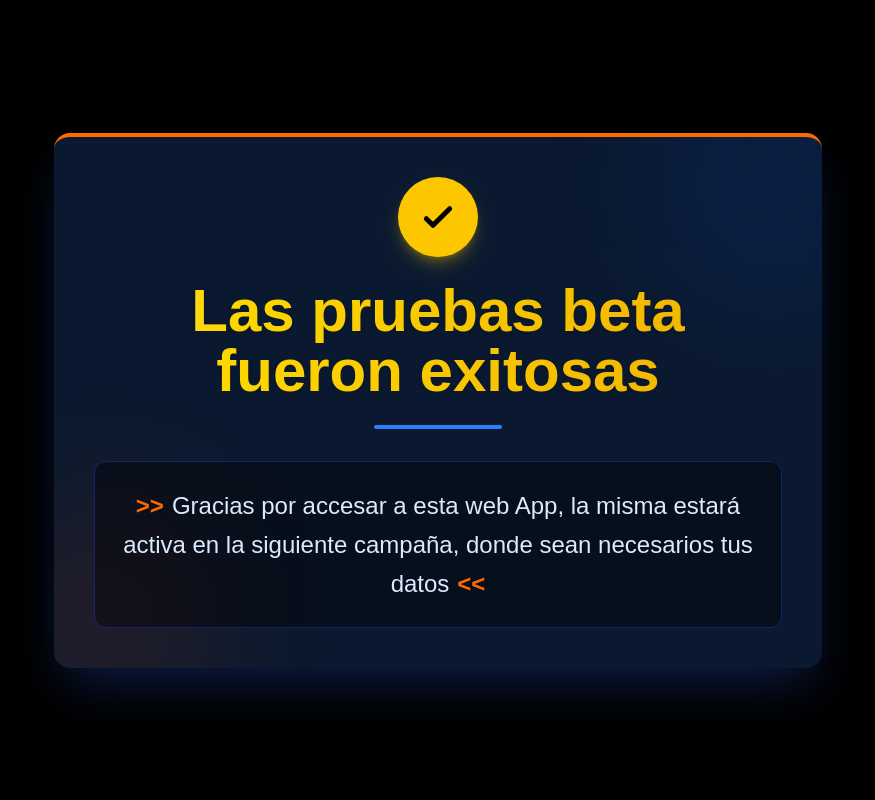
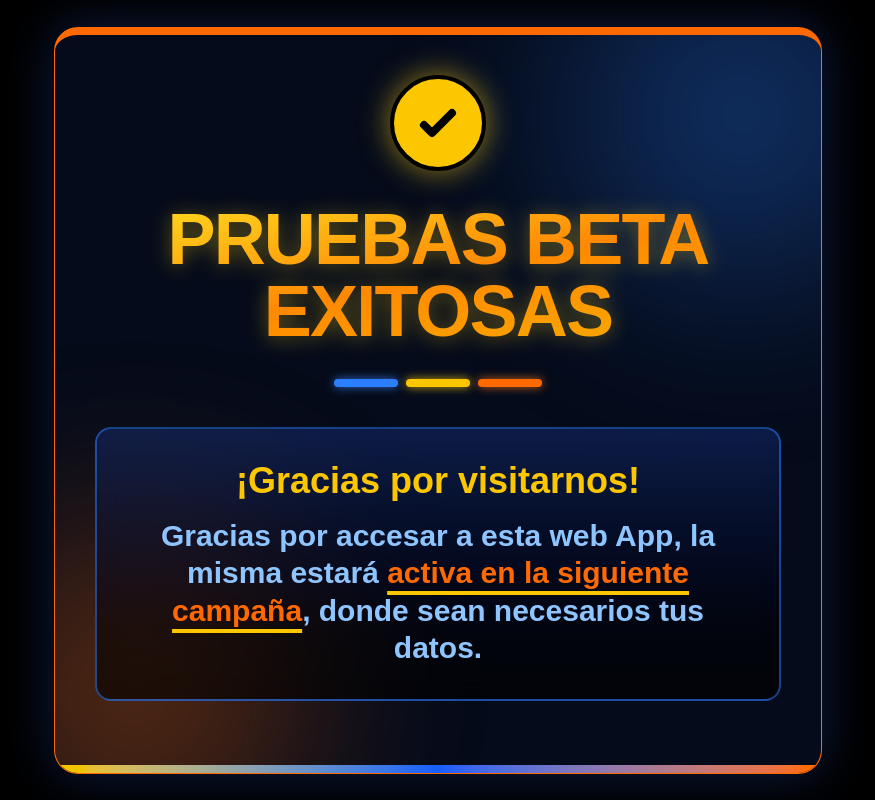
Before and after one commit to leo2166/infoget, a Next.js app: page / in a window 1280 px wide. Shown: the whole page, without its empty margins (202-1077 px from the left). Built offline with nearby package versions, Linux system fonts and the light colour scheme.

Commit message:
style: colores más vibrantes y vivos para el mensaje de éxito beta

```diff
--- a/app/page.js
+++ b/app/page.js
@@ -1,33 +1,41 @@
 export default function Home() {
   return (
     <div className="min-h-screen bg-black flex flex-col items-center justify-center p-4">
-      <div className="max-w-3xl w-full bg-[#0a192f] border-t-4 border-orange-500 rounded-2xl p-10 shadow-2xl shadow-blue-900/50 text-center space-y-8 relative overflow-hidden">
+      <div className="max-w-3xl w-full bg-[#050b1a] border-t-8 border-orange-500 rounded-3xl p-10 shadow-[0_0_50px_rgba(30,58,138,0.5)] text-center space-y-8 relative overflow-hidden border-x border-b border-blue-900/30">
 
-        {/* Decoración de fondo */}
-        <div className="absolute top-0 right-0 -mr-20 -mt-20 w-64 h-64 rounded-full bg-blue-600 opacity-10 blur-3xl"></div>
-        <div className="absolute bottom-0 left-0 -ml-20 -mb-20 w-64 h-64 rounded-full bg-orange-600 opacity-10 blur-3xl"></div>
+        {/* Decoración de fondo ultra-vibrante */}
+        <div className="absolute top-0 right-0 -mr-20 -mt-20 w-80 h-80 rounded-full bg-blue-500 opacity-20 blur-[100px] animate-pulse"></div>
+        <div className="absolute bottom-0 left-0 -ml-20 -mb-20 w-80 h-80 rounded-full bg-orange-500 opacity-20 blur-[100px] animate-pulse"></div>
 
         <div className="relative z-10">
-          <div className="inline-flex items-center justify-center w-20 h-20 bg-yellow-400 rounded-full mb-6 shadow-lg shadow-yellow-400/30">
-            <svg className="w-10 h-10 text-black" fill="none" stroke="currentColor" viewBox="0 0 24 24" xmlns="http://www.w3.org/2000/svg">
-              <path strokeLinecap="round" strokeLinejoin="round" strokeWidth="3" d="M5 13l4 4L19 7" />
+          <div className="inline-flex items-center justify-center w-24 h-24 bg-yellow-400 rounded-full mb-8 shadow-[0_0_30px_rgba(250,204,21,0.6)] border-4 border-black">
+            <svg className="w-12 h-12 text-black" fill="none" stroke="currentColor" viewBox="0 0 24 24">
+              <path strokeLinecap="round" strokeLinejoin="round" strokeWidth="4" d="M5 13l4 4L19 7" />
             </svg>
           </div>
 
-          <h1 className="text-4xl md:text-5xl lg:text-6xl font-extrabold text-transparent bg-clip-text bg-gradient-to-r from-yellow-300 to-yellow-500 mb-6 drop-shadow-sm">
-            Las pruebas beta fueron exitosas
+          <h1 className="text-5xl md:text-6xl lg:text-7xl font-black text-transparent bg-clip-text bg-gradient-to-br from-yellow-300 via-orange-400 to-yellow-500 mb-8 drop-shadow-[0_2px_10px_rgba(250,204,21,0.4)] tracking-tight">
+            PRUEBAS BETA EXITOSAS
           </h1>
 
-          <div className="h-1 w-32 bg-blue-500 mx-auto rounded-full mb-8"></div>
+          <div className="flex justify-center gap-2 mb-10">
+            <div className="h-2 w-16 bg-blue-500 rounded-full shadow-[0_0_10px_rgba(59,130,246,0.8)]"></div>
+            <div className="h-2 w-16 bg-yellow-400 rounded-full shadow-[0_0_10px_rgba(250,204,21,0.8)]"></div>
+            <div className="h-2 w-16 bg-orange-500 rounded-full shadow-[0_0_10px_rgba(249,115,22,0.8)]"></div>
+          </div>
 
-          <div className="bg-black/40 border border-blue-800/50 rounded-xl p-6 backdrop-blur-sm">
-            <p className="text-xl md:text-2xl text-blue-100 font-medium leading-relaxed">
-              <span className="text-orange-500 font-bold text-2xl mr-2">&gt;&gt;</span>
-              Gracias por accesar a esta web App, la misma estará activa en la siguiente campaña, donde sean necesarios tus datos
-              <span className="text-orange-500 font-bold text-2xl ml-2">&lt;&lt;</span>
+          <div className="bg-gradient-to-b from-blue-900/40 to-black/60 border-2 border-blue-500/50 rounded-2xl p-8 backdrop-blur-md shadow-inner">
+            <p className="text-2xl md:text-3xl text-white font-bold leading-tight">
+              <span className="text-yellow-400 block mb-4 text-4xl">¡Gracias por visitarnos!</span>
+              <span className="text-blue-300">Gracias por accesar a esta web App, la misma estará </span>
+              <span className="text-orange-500 underline decoration-yellow-400 decoration-4 underline-offset-8">activa en la siguiente campaña</span>
+              <span className="text-blue-300">, donde sean necesarios tus datos.</span>
             </p>
           </div>
         </div>
+
+        {/* Barra inferior de contraste */}
+        <div className="absolute bottom-0 left-0 w-full h-2 bg-gradient-to-r from-yellow-400 via-blue-600 to-orange-500"></div>
       </div>
     </div>
   );
```
